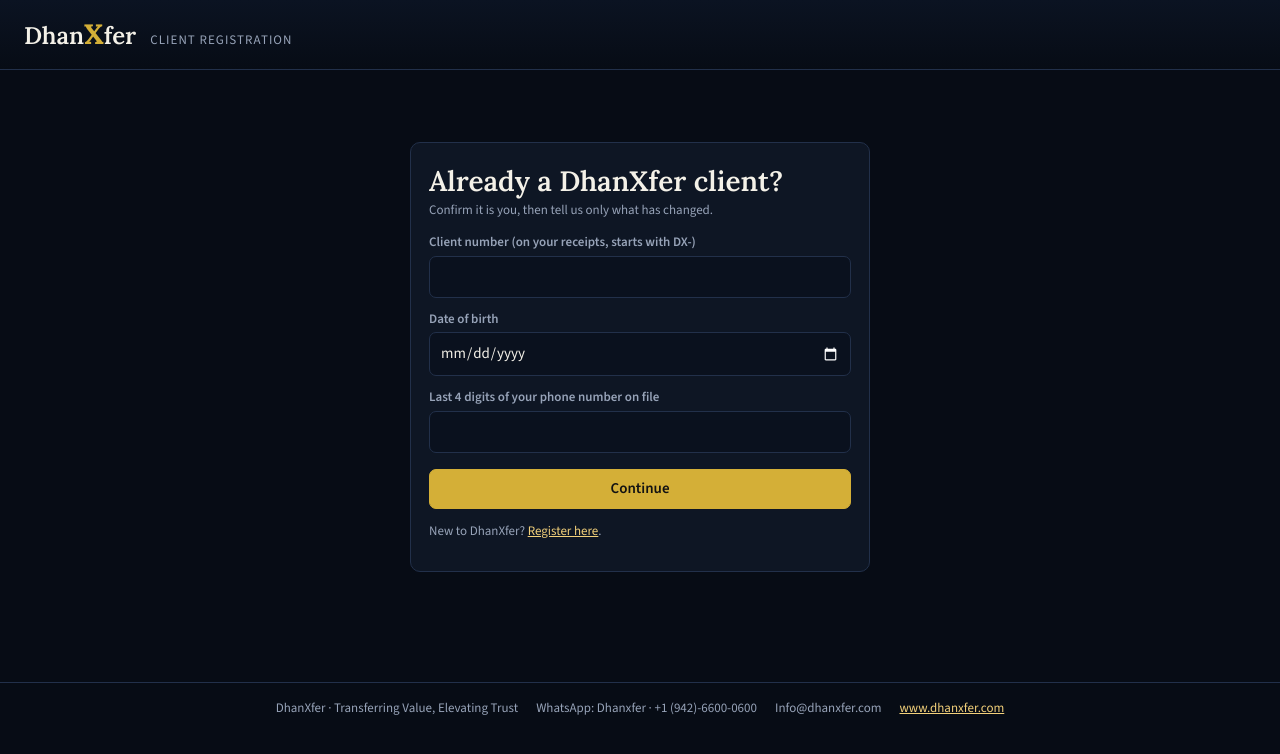
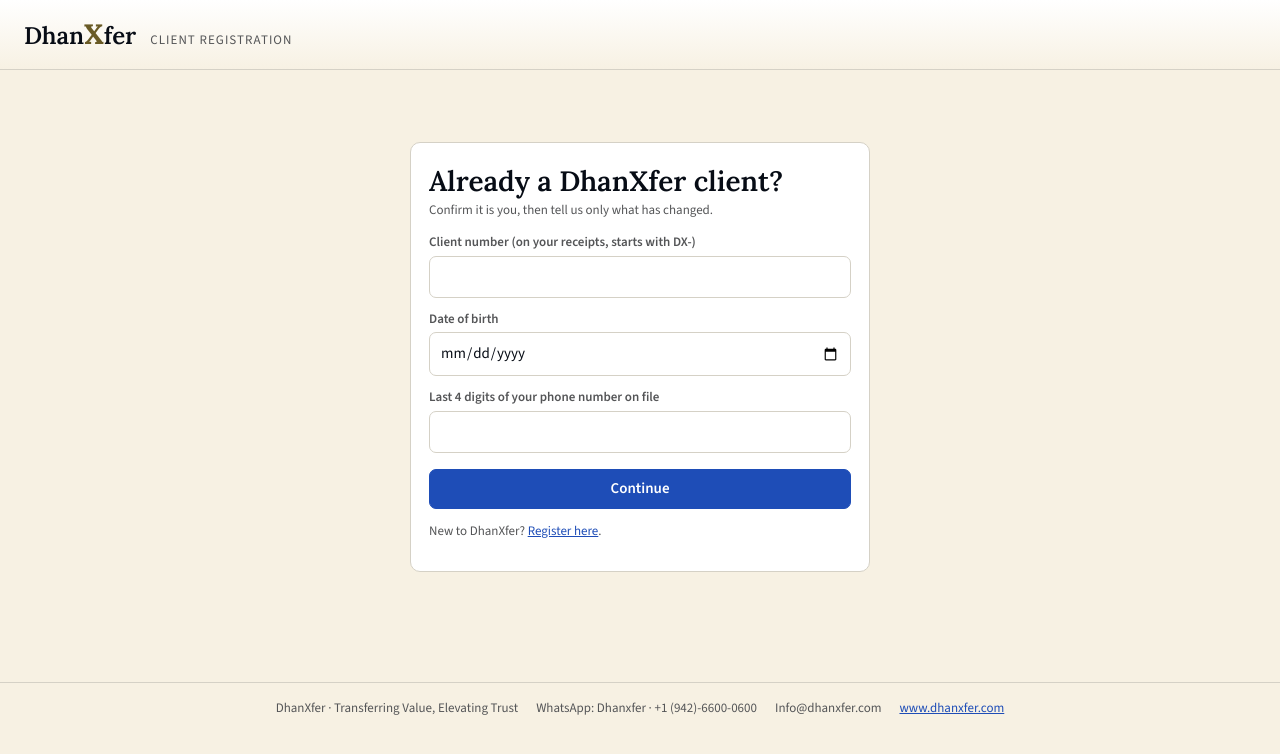
Before and after one commit to thedigitalcoffee/dhanxfer-portal, a PHP site: page /register?returning=1 in a window 1280 px wide. Shown: the top 754 px of the page. Run offline with PHP 8.4, Linux system fonts and the light colour scheme; a stand-in replaces the project's code that opens the database connection; some libraries are stand-ins or nearby versions.

Commit message:
Brand colour system (preview): cream background, black text, blue actions and navigation, gold accents; all colours from one token block; semantic status colours meet WCAG AA. Cream and blue values provisional until the brand-kit hex values are confirmed.
Co-Authored-By: Claude Opus 5.5 <noreply@anthropic.com>
Claude-Session: https://claude.ai/code/session_01JVQWiC85K7z7ndKnsUG3mF

```diff
--- a/assets/style.css
+++ b/assets/style.css
@@ -1,35 +1,58 @@
+/* ===== DhanXfer brand colours: the ONLY place the four brand hex values live =====
+   Hierarchy: Cream = page background · Black = headings and text · Blue = buttons, links, active navigation · Gold = premium accent.
+   Every other colour below is derived from these four (tints and shades for readability) or is a semantic status colour. */
 :root{
-  /* Midnight navy ground, champagne gold accent (DhanXfer brand). */
-  --bg:#070C15; --panel:#0E1624; --panel2:#131D2F; --line:#22304A; --ink:#F4F1E8; --muted:#97A3B8;
-  --gold:#D4AF37; --gold2:#F2D07A; --ok:#3FBF86; --warn:#E8A33C; --bad:#E5636B; --info:#6FA8E8;
+  --brand-cream:#F7F1E3;   /* PROVISIONAL until the brand-kit value is confirmed */
+  --brand-black:#070C15;   /* brand kit: obsidian (confirm it is the "black") */
+  --brand-gold:#D4AF37;    /* brand kit: champagne gold */
+  --brand-blue:#1E4DB7;    /* PROVISIONAL until the brand-kit value is confirmed */
+}
+:root{
+  --bg:var(--brand-cream);
+  --panel:#FFFFFF;                                                     /* data surfaces: tables, forms, cards */
+  --panel2:color-mix(in srgb,var(--brand-cream) 55%,#FFFFFF);          /* subtle cream tint */
+  --line:color-mix(in srgb,var(--brand-black) 14%,var(--brand-cream));
+  --ink:var(--brand-black);
+  --muted:color-mix(in srgb,var(--brand-black) 68%,var(--brand-cream)); /* secondary text, 4.5:1+ on cream and white */
+  --blue:var(--brand-blue);
+  --blue-ink:color-mix(in srgb,var(--brand-blue) 82%,var(--brand-black)); /* hover / pressed */
+  --gold:var(--brand-gold);
+  --gold-ink:color-mix(in srgb,var(--brand-gold) 48%,var(--brand-black)); /* gold used as text: readable on cream/white */
+  --gold-soft:color-mix(in srgb,var(--brand-gold) 16%,#FFFFFF);
+  --gold2:var(--gold-ink);                                               /* older pages use --gold2 for highlighted figures */
+  /* semantic status colours (text / background / border), WCAG AA on their backgrounds */
+  --ok:#11643F; --ok-bg:#E6F4EC; --ok-line:#7FBF9C;
+  --warn:#7A4A00; --warn-bg:#FFF2DB; --warn-line:#E0A53E;
+  --bad:#A0222D; --bad-bg:#FCE8EA; --bad-line:#E39AA1;
+  --info:#164E8C; --info-bg:#E7F0FB; --info-line:#8FB4E2;
   --display:"Lora",Georgia,"Times New Roman",serif;
   --body:"Source Sans 3",system-ui,-apple-system,"Segoe UI",sans-serif;
-  color-scheme:dark;
+  color-scheme:light;
 }
 *{box-sizing:border-box}
 html,body{margin:0;background:var(--bg);color:var(--ink);font-family:var(--body);font-size:15px;line-height:1.45}
 h1,h2,h3{font-family:var(--display);font-weight:600;margin:0;text-wrap:balance}
 h1{font-size:28px} h2{font-size:20px} h3{font-size:17px}
-a{color:var(--gold2)}
+a{color:var(--blue)} a:hover{color:var(--blue-ink)}
 button,input,select,textarea{font:inherit;color:inherit}
-:focus-visible{outline:2px solid var(--gold2);outline-offset:2px}
+:focus-visible{outline:3px solid var(--blue);outline-offset:2px}
 .num{font-variant-numeric:tabular-nums}
 .muted,.tag{color:var(--muted)} .tag{font-size:13px}
 .inline{display:inline}
 
-header.top{display:flex;align-items:center;justify-content:space-between;gap:16px;flex-wrap:wrap;padding:14px 24px;border-bottom:1px solid var(--line);background:linear-gradient(180deg,#0B1322,#070C15)}
+header.top{display:flex;align-items:center;justify-content:space-between;gap:16px;flex-wrap:wrap;padding:14px 24px;border-bottom:1px solid var(--line);background:linear-gradient(180deg,#FFFFFF,var(--brand-cream))}
 .brand{display:flex;align-items:baseline;gap:14px;text-decoration:none;color:var(--ink)}
 .wordmark{font-family:var(--display);font-size:24px;font-weight:600}
-.wordmark b{color:var(--gold);font-size:28px;font-weight:700}
+.wordmark b{color:var(--gold-ink);font-size:28px;font-weight:700}
 .brand small{color:var(--muted);font-size:13px;letter-spacing:.08em;text-transform:uppercase}
 .who{display:flex;align-items:center;gap:12px;flex-wrap:wrap;color:var(--muted);font-size:14px}
-.linkbtn{background:none;border:0;color:var(--gold2);cursor:pointer;padding:0;text-decoration:underline}
+.linkbtn{background:none;border:0;color:var(--blue);cursor:pointer;padding:0;text-decoration:underline}
 
 nav.tabs{display:flex;gap:2px;padding:0 24px;border-bottom:1px solid var(--line);overflow-x:auto;position:sticky;top:0;background:var(--bg);z-index:5}
 nav.tabs a{padding:12px 14px;color:var(--muted);text-decoration:none;border-bottom:2px solid transparent;white-space:nowrap;font-weight:600}
-nav.tabs a.active{color:var(--gold2);border-color:var(--gold)}
+nav.tabs a.active{color:var(--blue);border-color:var(--blue)}
 nav.tabs a:hover{color:var(--ink)}
-.badge{display:inline-block;min-width:20px;padding:0 6px;border-radius:999px;background:var(--warn);color:#111;font-size:12px;text-align:center}
+.badge{display:inline-block;min-width:20px;padding:0 6px;border-radius:999px;background:var(--warn-line);color:var(--brand-black);font-size:12px;text-align:center}
 
 main{max-width:1240px;margin:0 auto;padding:22px 24px 60px}
 body.public main{max-width:860px}
@@ -54,23 +77,24 @@ body.public main{max-width:860px}
 
 [hidden]{display:none!important}
 .btn{display:inline-block;background:var(--panel2);border:1px solid var(--line);border-radius:7px;padding:8px 14px;cursor:pointer;font-weight:600;color:var(--ink);text-decoration:none}
-.btn:hover{border-color:var(--gold)}
-.btn.gold{background:var(--gold);color:#121212;border-color:var(--gold)}
-.btn.gold:hover{background:var(--gold2)}
-.btn.ok{color:var(--ok);border-color:#2A7C59}
-.btn.danger{color:var(--bad)}
+.btn:hover{border-color:var(--blue)}
+/* primary action: brand blue (class name kept so no page markup changes) */
+.btn.gold{background:var(--blue);color:#FFFFFF;border-color:var(--blue)}
+.btn.gold:hover{background:var(--blue-ink);border-color:var(--blue-ink)}
+.btn.ok{color:var(--ok);border-color:var(--ok-line);background:var(--ok-bg)}
+.btn.danger{color:var(--bad);border-color:var(--bad-line)}
 .btn.sm{padding:4px 10px;font-size:13px}
 
 fieldset{border:1px solid var(--line);border-radius:10px;padding:16px 18px 18px;margin:0 0 16px;background:var(--panel)}
-legend{font-family:var(--display);font-size:17px;color:var(--gold2);padding:0 8px}
+legend{font-family:var(--display);font-size:17px;color:var(--ink);padding:0 8px}
 .fields{display:grid;grid-template-columns:repeat(auto-fill,minmax(220px,1fr));gap:12px 16px}
 .f{display:flex;flex-direction:column;gap:4px}
 .f.wide{grid-column:1/-1}
 .f label{font-size:13px;color:var(--muted);font-weight:600}
-.req{color:var(--gold)}
-input,select,textarea{background:#0A111E;border:1px solid var(--line);border-radius:7px;padding:9px 10px;width:100%}
+.req{color:var(--bad)}
+input,select,textarea{background:#FFFFFF;border:1px solid var(--line);border-radius:7px;padding:9px 10px;width:100%}
 input[type=file]{padding:7px}
-input:focus,select:focus,textarea:focus{border-color:var(--gold);outline:none}
+input:focus,select:focus,textarea:focus{border-color:var(--blue);box-shadow:0 0 0 3px color-mix(in srgb,var(--blue) 22%,transparent);outline:none}
 textarea{min-height:80px;resize:vertical}
 .check{display:flex;gap:8px;align-items:flex-start;font-size:14px}
 .check input{width:auto;margin-top:3px}
--- a/inc/layout.php
+++ b/inc/layout.php
@@ -19,7 +19,7 @@ function page_head(string $title, bool $public = false): void {
 <link rel="preconnect" href="https://fonts.googleapis.com">
 <link rel="preconnect" href="https://fonts.gstatic.com" crossorigin>
 <link href="https://fonts.googleapis.com/css2?family=Lora:wght@500;600;700&family=Source+Sans+3:wght@400;500;600;700&display=swap" rel="stylesheet">
-<link rel="stylesheet" href="/assets/style.css?v=6">
+<link rel="stylesheet" href="/assets/style.css?v=7">
 </head>
 <body class="<?= $public ? 'public' : 'app' ?><?= $u && $u['role'] === 'agent' && !$public ? ' agent' : '' ?>">
 <?php global $CONFIG; if (($CONFIG['environment'] ?? 'live') === 'staging'): ?><div style="background:#7A2E00;color:#FFE3B8;text-align:center;padding:6px;font-weight:700;font-size:13px">STAGING · test system · not real data</div><?php endif; ?>
@@ -80,7 +80,7 @@ function page_foot(): void { ?>
   <span>Info@dhanxfer.com</span>
   <a href="https://www.dhanxfer.com">www.dhanxfer.com</a>
 </footer>
-<script src="/assets/app.js?v=6"></script>
+<script src="/assets/app.js?v=7"></script>
 </body>
 </html>
 <?php }
```
Also changed, not shown: other parts of assets/style.css (+25 -25 lines).
